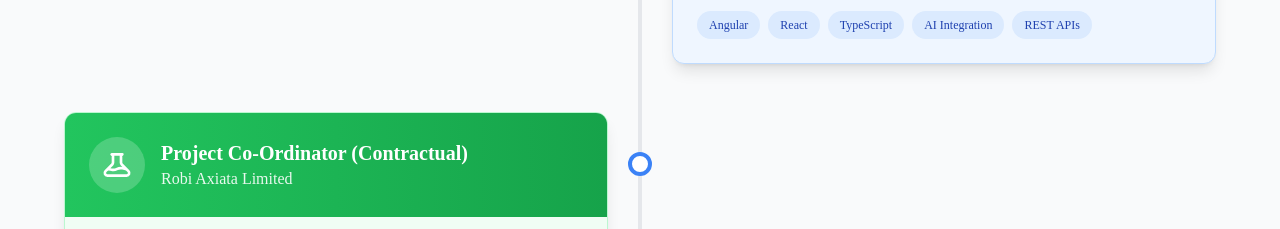
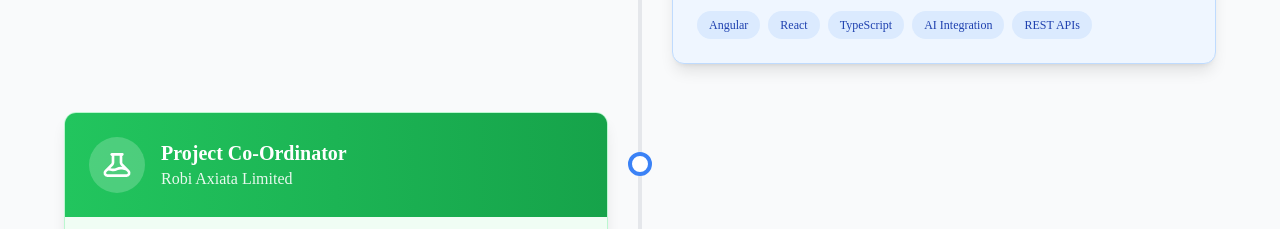
Before and after one commit to s-shahriar/portfolio-v2, a Next.js app: page / in a window 1280 px wide. Shown: the part 2180-2409 px from the top of the page. Built offline with nearby package versions, Linux system fonts and the light colour scheme; no server answers.

Commit message:
Update Experience.tsx

```diff
--- a/src/components/Experience.tsx
+++ b/src/components/Experience.tsx
@@ -46,7 +46,7 @@
     },
     {
       id: 2,
-      role: "Project Co-Ordinator (Contractual)",
+      role: "Project Co-Ordinator",
       company: "Robi Axiata Limited",
       location: "Dhaka, Bangladesh",
       duration: "July 2023 - October 2024",
```
